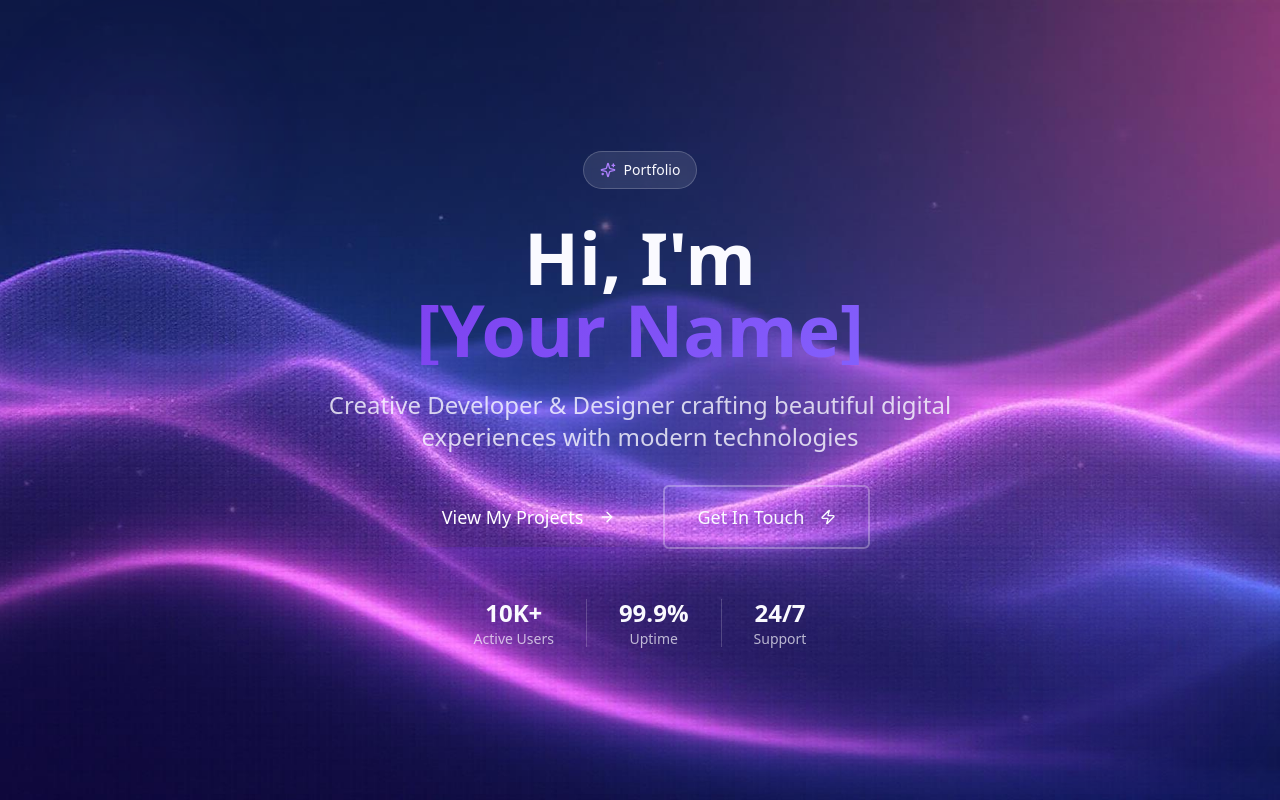
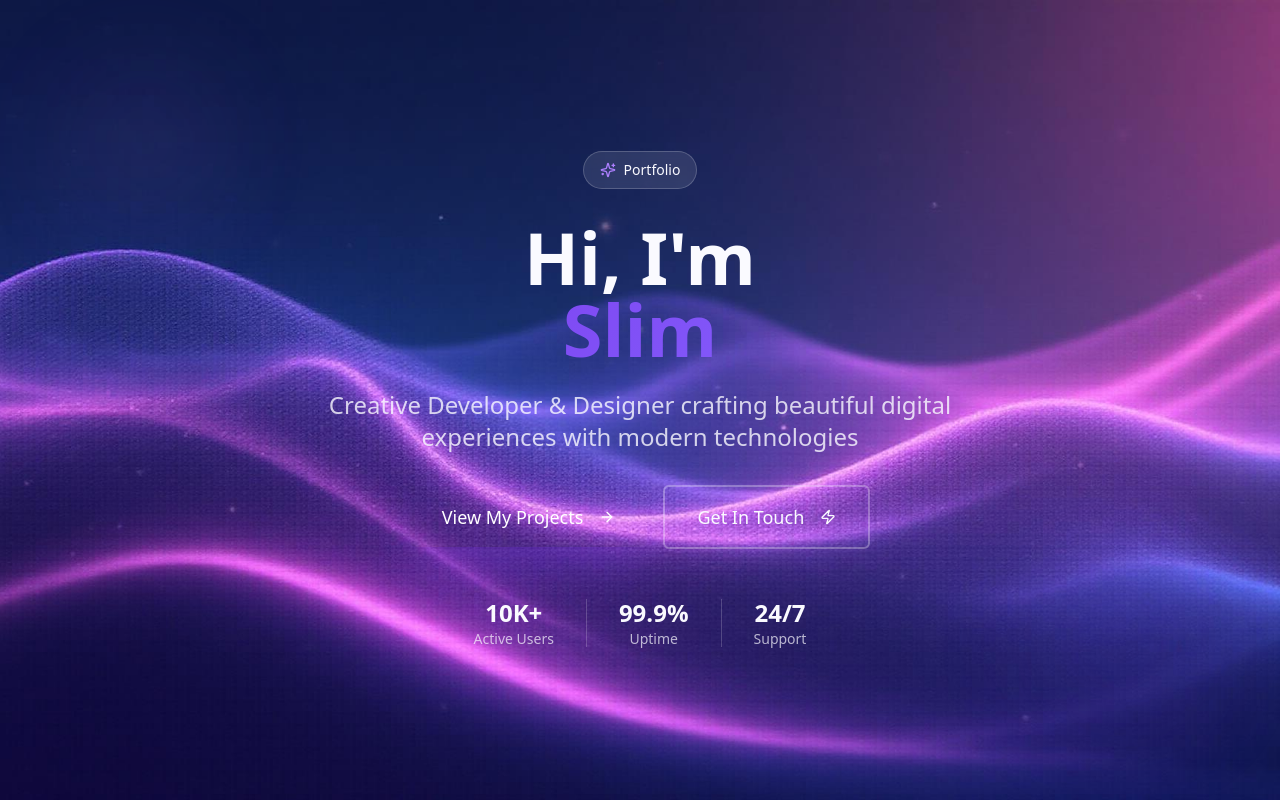
Before and after one commit to slim912/simple-hero-maker-kit, a React (Vite) app: page / in a window 1280 px wide. Built offline with nearby package versions, Linux system fonts and the light colour scheme.

Commit message:
Update landing page with name
Update the landing page to include the user's name.

```diff
--- a/src/pages/Index.tsx
+++ b/src/pages/Index.tsx
@@ -25,7 +25,7 @@ const Index = () => {
           <h1 className="text-5xl md:text-7xl font-bold mb-6 animate-fade-up text-background">
             Hi, I'm
             <span className="block bg-text-gradient bg-clip-text text-transparent">
-              [Your Name]
+              Slim
             </span>
           </h1>
 
```
